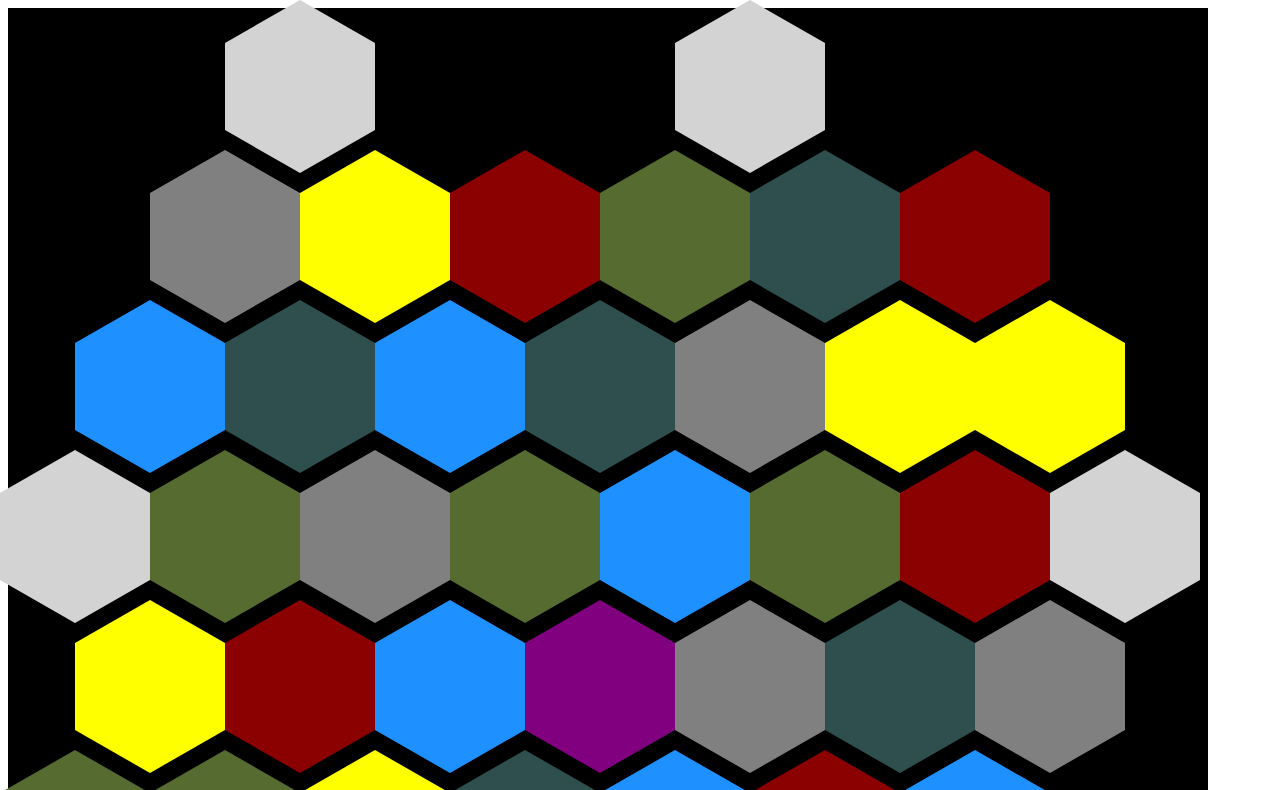
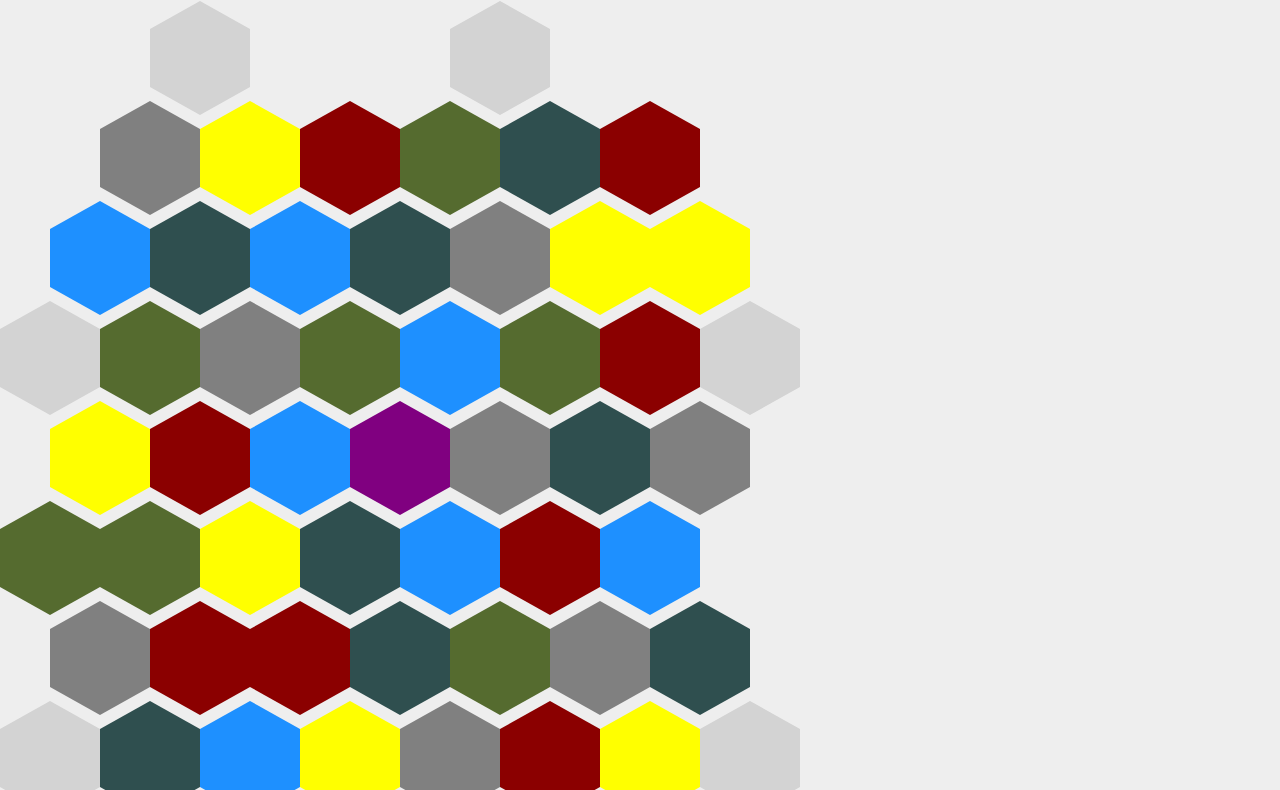
Before and after one commit to mihaeu/kosa, a website: page game_server/public/index.html in a window 1280 px wide. Shown: the top 790 px of the page. Drawn offline with Linux system fonts and the light colour scheme.

Commit message:
Make hexes smaller and use sass for math

```diff
--- a/game_server/public/index.html
+++ b/game_server/public/index.html
@@ -6,231 +6,7 @@
           content="width=device-width, user-scalable=no, initial-scale=1.0, maximum-scale=1.0, minimum-scale=1.0">
     <meta http-equiv="X-UA-Compatible" content="ie=edge">
     <title>Kosa Viewer</title>
-    <style>
-        #map {
-            float: left;
-            top:0;
-            left:0;
-            width: 1200px;
-            height: 1375px;
-            background-color: black;
-        }
-
-        aside {
-            float: left;
-            width: 800px;
-            height: 1375px;
-            padding-left: 10px;
-        }
-
-        .hexagon {
-            position: absolute;
-            width: 150px;
-            height: 86.60px;
-            margin: 43.30px 0;
-        }
-
-        .hexagon:before,
-        .hexagon:after {
-            content: "";
-            position: absolute;
-            width: 0;
-            border-left: 75px solid transparent;
-            border-right: 75px solid transparent;
-        }
-
-        .hexagon:before {
-            bottom: 100%;
-        }
-
-        .hexagon:after {
-            top: 100%;
-            width: 0;
-        }
-
-        .lake {
-            background-color: dodgerblue;
-        }
-        .lake:after {
-            border-top: 43.40px solid dodgerblue;
-        }
-        .lake:before {
-            border-bottom: 43.30px solid dodgerblue;
-        }
-
-        .village {
-            background-color: darkred;
-        }
-        .village:after {
-            border-top: 43.40px solid darkred;
-        }
-        .village:before {
-            border-bottom: 43.40px solid darkred;
-        }
-
-        .farm {
-            background-color: yellow;
-        }
-        .farm:after {
-            border-top: 43.40px solid yellow;
-        }
-        .farm:before {
-            border-bottom: 43.40px solid yellow;
-        }
-
-        .tundra {
-            background-color: darkslategray;
-        }
-        .tundra:after {
-            border-top: 43.40px solid darkslategray;
-        }
-        .tundra:before {
-            border-bottom: 43.40px solid darkslategray;
-        }
-
-        .mountain {
-            background-color: gray;
-        }
-        .mountain:after {
-            border-top: 43.40px solid gray;
-        }
-        .mountain:before {
-            border-bottom: 43.40px solid gray;
-        }
-
-        .homebase {
-            background-color: lightgray;
-        }
-        .homebase:after {
-            border-top: 43.40px solid lightgray;
-        }
-        .homebase:before {
-            border-bottom: 43.40px solid lightgray;
-        }
-
-        .factory {
-            background-color: purple;
-        }
-        .factory:after {
-            border-top: 43.40px solid purple;
-        }
-        .factory:before {
-            border-bottom: 43.40px solid purple;
-        }
-
-        .woods {
-            background-color: darkolivegreen;
-        }
-        .woods:after {
-            border-top: 43.40px solid darkolivegreen;
-        }
-        .woods:before {
-            border-bottom: 43.40px solid darkolivegreen;
-        }
-
-        .row0 {
-            top: 0;
-        }
-
-        .row1 {
-            top: 150px;
-        }
-
-        .row2 {
-            top: 300px;
-        }
-
-        .row3 {
-            top: 450px;
-        }
-
-        .row4 {
-            top: 600px;
-        }
-
-        .row5 {
-            top: 750px;
-        }
-
-        .row6 {
-            top: 900px;
-        }
-
-        .row7 {
-            top: 1050px;
-        }
-
-        .row8 {
-            top: 1200px;
-        }
-
-        .column0-0 {
-            left: 0;
-        }
-
-        .column0-5 {
-            left: 75px;
-        }
-
-        .column1-0 {
-            left: 150px;
-        }
-
-        .column1-5 {
-            left: 225px;
-        }
-
-        .column2-0 {
-            left: 300px;
-        }
-
-        .column2-5 {
-            left: 375px;
-        }
-
-        .column3-0 {
-            left: 450px;
-        }
-
-        .column3-5 {
-            left: 525px;
-        }
-
-        .column4-0 {
-            left: 600px;
-        }
-
-        .column4-5 {
-            left: 675px;
-        }
-
-        .column5-0 {
-            left: 750px;
-        }
-
-        .column5-5 {
-            left: 825px;
-        }
-
-        .column6-0 {
-            left: 900px;
-        }
-
-        .column6-5 {
-            left: 975px;
-        }
-
-        .column7-0 {
-            left: 1050px;
-        }
-
-        .content {
-            overflow: hidden;
-            width: 150px;
-            text-align: center;
-        }
-
-    </style>
+    <link rel="stylesheet" href="/styles.css">
 </head>
 <body>
 
--- /dev/null
+++ b/game_server/public/styles.sass
@@ -0,0 +1,188 @@
+$hegaxon-size: 100px
+$hexagon-center-height: 57.74px
+
+html
+  background: #EEE
+
+#map
+  float: left
+  top: 0
+  left: 0
+  width: 8 * $hegaxon-size
+  height: 9 * $hegaxon-size
+
+aside
+  float: left
+  width: 800px
+  height: 9 * $hegaxon-size
+  padding-left: 10px
+
+.hexagon
+  position: absolute
+  width: $hegaxon-size
+  height: $hexagon-center-height
+  margin: $hexagon-center-height/2 0
+
+.hexagon:before,
+.hexagon:after
+  content: ""
+  position: absolute
+  width: 0
+  border-left: $hegaxon-size/2 solid transparent
+  border-right: $hegaxon-size/2 solid transparent
+
+.hexagon:before
+  bottom: 100%
+
+.hexagon:after
+  top: 100%
+  width: 0
+
+.lake
+  background-color: dodgerblue
+
+.lake:after
+  border-top: $hexagon-center-height/2 solid dodgerblue
+
+.lake:before
+  border-bottom: $hexagon-center-height/2 solid dodgerblue
+
+.village
+  background-color: darkred
+
+.village:after
+  border-top: $hexagon-center-height/2 solid darkred
+
+.village:before
+  border-bottom: $hexagon-center-height/2 solid darkred
+
+.farm
+  background-color: yellow
+
+.farm:after
+  border-top: $hexagon-center-height/2 solid yellow
+
+.farm:before
+  border-bottom: $hexagon-center-height/2 solid yellow
+
+.tundra
+  background-color: darkslategray
+
+.tundra:after
+  border-top: $hexagon-center-height/2 solid darkslategray
+
+.tundra:before
+  border-bottom: $hexagon-center-height/2 solid darkslategray
+
+.mountain
+  background-color: gray
+
+.mountain:after
+  border-top: $hexagon-center-height/2 solid gray
+
+.mountain:before
+  border-bottom: $hexagon-center-height/2 solid gray
+
+.homebase
+  background-color: lightgray
+
+.homebase:after
+  border-top: $hexagon-center-height/2 solid lightgray
+
+.homebase:before
+  border-bottom: $hexagon-center-height/2 solid lightgray
+
+.factory
+  background-color: purple
+
+.factory:after
+  border-top: $hexagon-center-height/2 solid purple
+
+.factory:before
+  border-bottom: $hexagon-center-height/2 solid purple
+
+.woods
+  background-color: darkolivegreen
+
+.woods:after
+  border-top: $hexagon-center-height/2 solid darkolivegreen
+
+.woods:before
+  border-bottom: $hexagon-center-height/2 solid darkolivegreen
+
+.row0
+  top: $hegaxon-size * 0
+
+.row1
+  top: $hegaxon-size * 1
+
+.row2
+  top: $hegaxon-size * 2
+
+.row3
+  top: $hegaxon-size * 3
+
+.row4
+  top: $hegaxon-size * 4
+
+.row5
+  top: $hegaxon-size * 5
+
+.row6
+  top: $hegaxon-size * 6
+
+.row7
+  top: $hegaxon-size * 7
+
+.row8
+  top: $hegaxon-size * 8
+
+.column0-0
+  left: $hegaxon-size * 0
+
+.column0-5
+  left: $hegaxon-size * 0.5
+
+.column1-0
+  left: $hegaxon-size * 1
+
+.column1-5
+  left: $hegaxon-size * 1.5
+
+.column2-0
+  left: $hegaxon-size * 2
+
+.column2-5
+  left: $hegaxon-size * 2.5
+
+.column3-0
+  left: $hegaxon-size * 3
+
+.column3-5
+  left: $hegaxon-size * 3.5
+
+.column4-0
+  left: $hegaxon-size * 4
+
+.column4-5
+  left: $hegaxon-size * 4.5
+
+.column5-0
+  left: $hegaxon-size * 5
+
+.column5-5
+  left: $hegaxon-size * 5.5
+
+.column6-0
+  left: $hegaxon-size * 6
+
+.column6-5
+  left: $hegaxon-size * 6.5
+
+.column7-0
+  left: $hegaxon-size * 7
+
+.content
+  overflow: hidden
+  width: $hegaxon-size
+  text-align: center
```
Also changed, not shown: game_server/public/styles.css (added).
